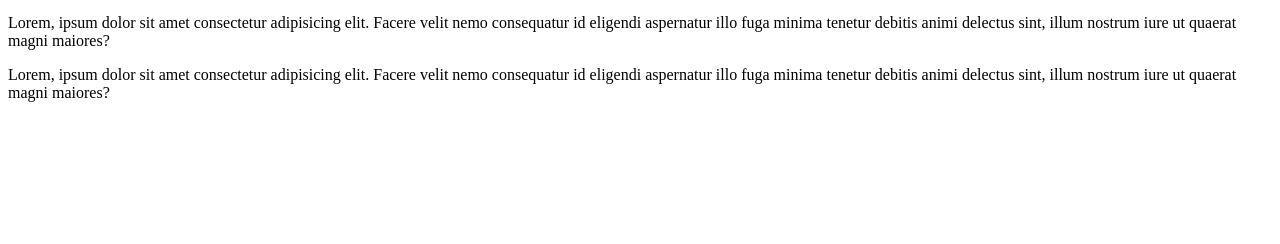
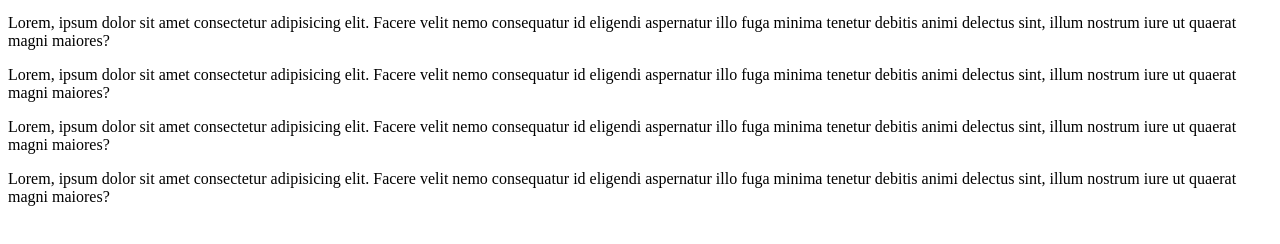
Before and after one commit to Azfe/cursogit-udemy, a plain HTML site: page pagina1.html in a window 1280 px wide. Shown: the part 118-362 px from the top of the page. Drawn offline with Linux system fonts and the light colour scheme.

Commit message:
Midificaciones en dos páginas

```diff
--- a/pagina1.html
+++ b/pagina1.html
@@ -19,5 +19,13 @@
             Lorem, ipsum dolor sit amet consectetur adipisicing elit. Facere velit nemo consequatur id eligendi aspernatur illo fuga minima tenetur debitis
             animi delectus sint, illum nostrum iure ut quaerat magni maiores?
         </p>
+        <p>
+            Lorem, ipsum dolor sit amet consectetur adipisicing elit. Facere velit nemo consequatur id eligendi aspernatur illo fuga minima tenetur debitis
+            animi delectus sint, illum nostrum iure ut quaerat magni maiores?
+        </p>
+        <p>
+            Lorem, ipsum dolor sit amet consectetur adipisicing elit. Facere velit nemo consequatur id eligendi aspernatur illo fuga minima tenetur debitis
+            animi delectus sint, illum nostrum iure ut quaerat magni maiores?
+        </p>
     </body>
 </html>
```
Also changed, not shown: index.html (+1 -0 lines), pagina2.html (+8 -0 lines).
